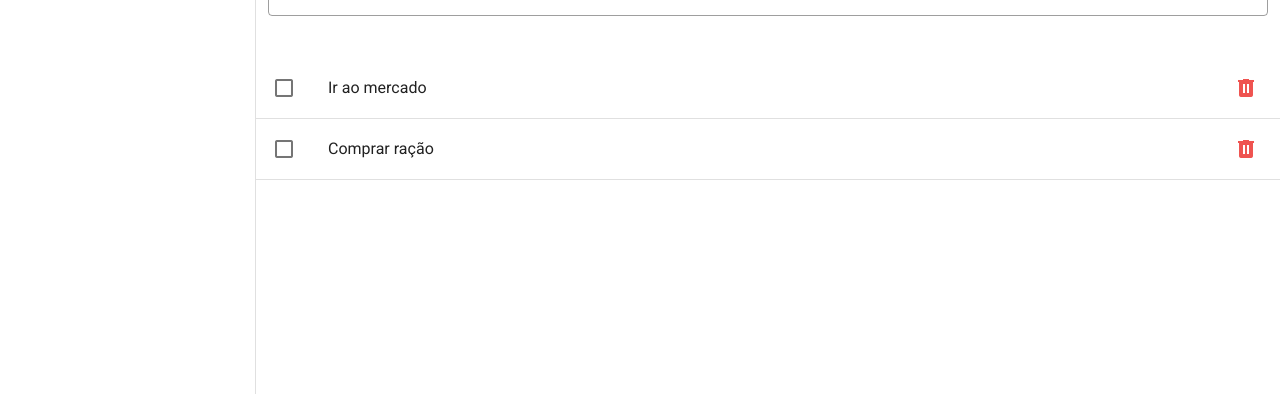
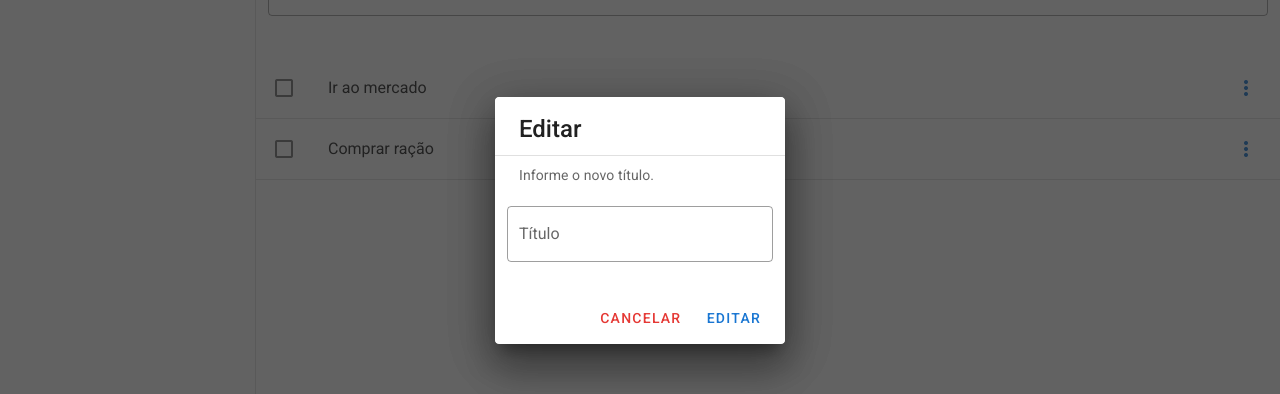
Before and after one commit to neto112/Vue-study, a Vue app: page / in a window 1280 px wide. Shown: the part 180-574 px from the top of the page. Built offline with nearby package versions, Linux system fonts and the light colour scheme.

Commit message:
how to create menu and modal

```diff
--- /dev/null
+++ b/src/components/Modal/ModalEditar.vue
@@ -0,0 +1,36 @@
+<template>
+  <div>
+    <v-dialog v-model="dialog" persistent max-width="290">
+      <v-card>
+        <v-card-title class="text-h5"> Editar </v-card-title>
+        <v-divider></v-divider>
+        <v-card-text class="mt-2">Informe o novo título.</v-card-text>
+        <v-text-field
+          class="px-3"
+          label="Título"
+          placeholder="Informe um título"
+          outlined
+        ></v-text-field>
+        <v-card-actions>
+          <v-spacer></v-spacer>
+          <v-btn color="red darken-1" text @click="dialog = false">
+            Cancelar
+          </v-btn>
+          <v-btn color="primary" text @click="dialog = false">
+            Editar
+          </v-btn>
+        </v-card-actions>
+      </v-card>
+    </v-dialog>
+  </div>
+</template>
+
+<script>
+export default {
+  data() {
+    return {
+      dialog: true,
+    };
+  },
+};
+</script>
--- a/src/components/tarefas/Tarefa.vue
+++ b/src/components/tarefas/Tarefa.vue
@@ -16,9 +16,10 @@
           >
         </v-list-item-content>
         <v-list-item-action>
-          <v-btn icon @click.stop="handleRemoveTarefa(tarefa.id)">
+          <!-- <v-btn icon @click.stop="handleRemoveTarefa(tarefa.id)">
             <v-icon color="red lighten-1">mdi-trash-can</v-icon>
-          </v-btn>
+          </v-btn> -->
+          <TarefaMenu />
         </v-list-item-action>
       </template>
     </v-list-item>
@@ -27,7 +28,10 @@
 </template>
 
 <script>
+import TarefaMenu from "./TarefaMenu.vue"
+
 export default {
+  components: {TarefaMenu},
   props: ["tarefa"],
   methods:{
     handleRemoveTarefa(id) {
--- /dev/null
+++ b/src/components/tarefas/TarefaMenu.vue
@@ -0,0 +1,45 @@
+<template>
+  <div>
+    <v-menu offset-y>
+      <template v-slot:activator="{ on, attrs }">
+        <v-btn color="primary" v-bind="attrs" v-on="on" icon>
+          <v-icon dark> mdi-dots-vertical</v-icon>
+        </v-btn>
+      </template>
+      <v-list>
+        <v-list-item v-for="(item, index) in items" :key="index" @click="item.click()">
+          <v-icon left>{{ item.icone }}</v-icon>
+          <v-list-item-title>{{ item.title }}</v-list-item-title>
+        </v-list-item>
+      </v-list>
+    </v-menu>
+    <ModalEditar />
+  </div>
+</template>
+
+<script>
+import ModalEditar from '../Modal/ModalEditar.vue';
+export default {
+  components: { ModalEditar },
+  data: () => ({
+    items: [
+      {
+        icone: "mdi-pencil",
+        title: "Editar",
+        click() {
+          console.log("Editar");
+        },
+      },
+      {
+        icone: "mdi-trash-can",
+        title: "Excluir",
+        click() {
+          console.log("Excluir");
+        },
+      },
+    ],
+  }),
+};
+</script>
+
+<style></style>
```
